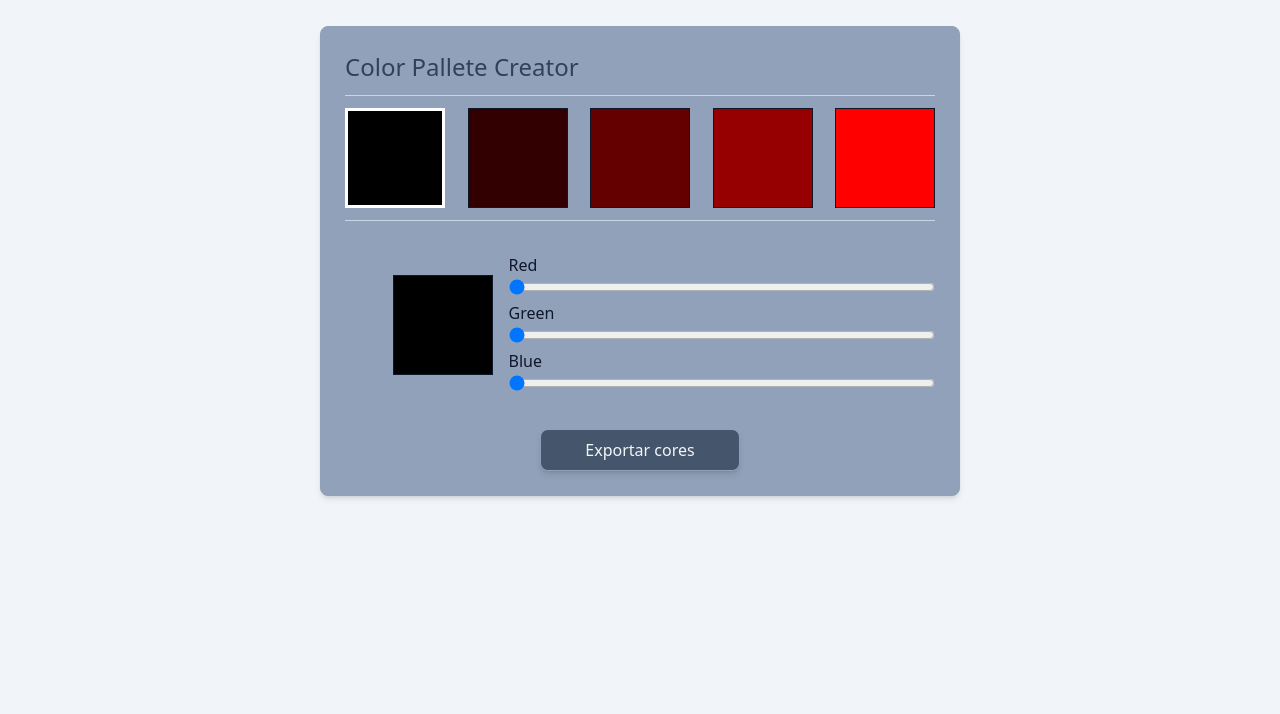
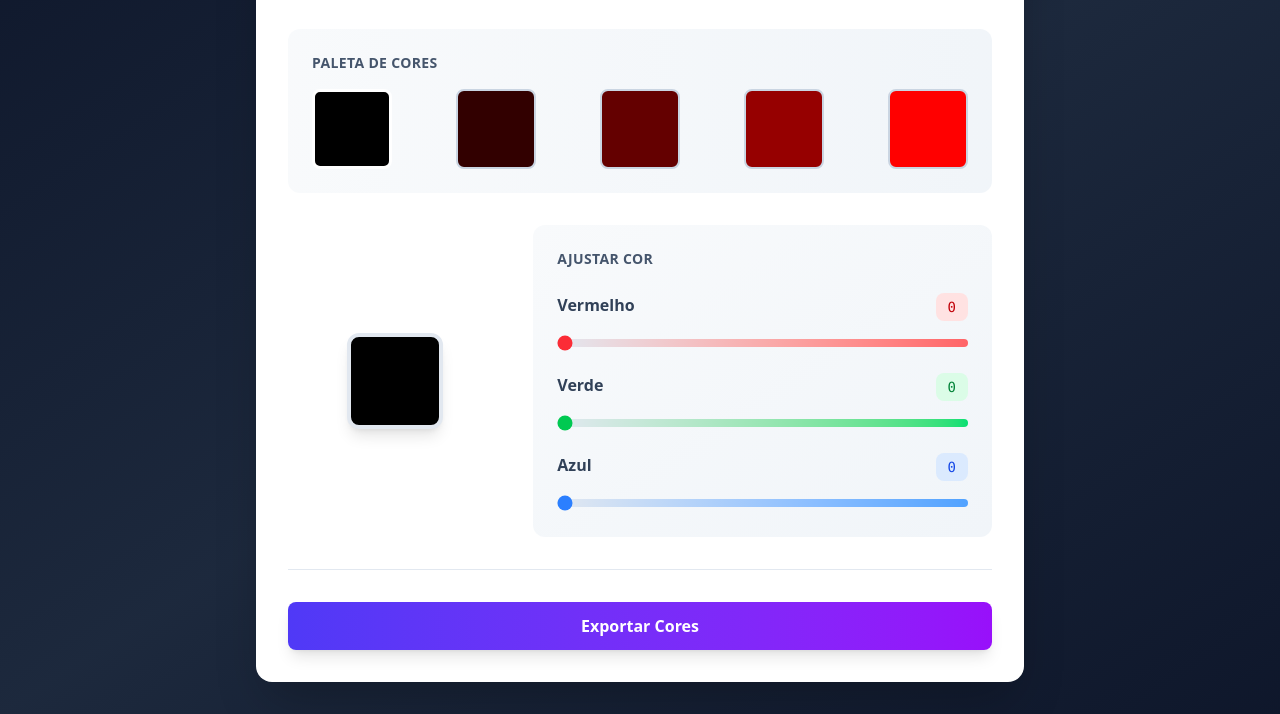
Before and after one commit to EdwinCastanoGuerrero/PaletaDeCores, a plain HTML site: page index.html in a window 1280 px wide. Shown: the part 139-853 px from the top of the page. Before the commit the page ends 800 px from the top, so only its background shows below. Drawn offline with nearby package versions, Linux system fonts and the light colour scheme.

Commit message:
Chore: implementa Tailwind

```diff
--- a/index.html
+++ b/index.html
@@ -7,52 +7,79 @@
     <link rel="shortcut icon" href="favicon.png" type="image/png">
     <script src="https://cdn.jsdelivr.net/npm/@tailwindcss/browser@4"></script>
 </head>
-<body class="bg-slate-100">
+<body class="bg-gradient-to-br from-slate-900 via-slate-800 to-slate-900 min-h-screen">
 
-    <div class="flex items-center justify-center h-screen">
+    <div class="flex items-center justify-center min-h-screen py-8 px-4">
 
-        <div class="p-6 bg-slate-400 text-slate-500 border-1 border-slate-400 rounded-lg shadow-md w-1/2">
+        <div class="w-full max-w-3xl p-8 bg-white rounded-2xl shadow-2xl">
 
-            <p class="text-2xl text-slate-700">Color Pallete Creator</p>
-
-            <hr class="border-slate-300 my-3">
-
-            <div class="flex justify-between">
-                <div class="border-1 border-slate-900 w-[100px] h-[100px]" id="color_0"></div>
-                <div class="border-1 border-slate-900 w-[100px] h-[100px]" id="color_1"></div>
-                <div class="border-1 border-slate-900 w-[100px] h-[100px]" id="color_2"></div>
-                <div class="border-1 border-slate-900 w-[100px] h-[100px]" id="color_3"></div>
-                <div class="border-1 border-slate-900 w-[100px] h-[100px]" id="color_4"></div>
+            <div class="mb-8">
+                <h1 class="text-4xl font-bold bg-gradient-to-r from-indigo-600 to-purple-600 bg-clip-text text-transparent">Color Palette Creator</h1>
+                <p class="text-slate-500 mt-2">Crie e personalize sua paleta de cores harmônica</p>
             </div>
 
-            <hr class="border-slate-300 my-3">
+            <div class="bg-gradient-to-r from-slate-50 to-slate-100 p-6 rounded-xl mb-8">
+                <p class="text-sm font-semibold text-slate-600 mb-4 uppercase tracking-wide">Paleta de Cores</p>
+                <div class="flex justify-between gap-3">
+                    <div class="group cursor-pointer">
+                        <div class="border-2 border-slate-300 w-20 h-20 rounded-lg transition-all duration-300 hover:border-slate-500 hover:shadow-lg" id="color_0"></div>
+                    </div>
+                    <div class="group cursor-pointer">
+                        <div class="border-2 border-slate-300 w-20 h-20 rounded-lg transition-all duration-300 hover:border-slate-500 hover:shadow-lg" id="color_1"></div>
+                    </div>
+                    <div class="group cursor-pointer">
+                        <div class="border-2 border-slate-300 w-20 h-20 rounded-lg transition-all duration-300 hover:border-slate-500 hover:shadow-lg" id="color_2"></div>
+                    </div>
+                    <div class="group cursor-pointer">
+                        <div class="border-2 border-slate-300 w-20 h-20 rounded-lg transition-all duration-300 hover:border-slate-500 hover:shadow-lg" id="color_3"></div>
+                    </div>
+                    <div class="group cursor-pointer">
+                        <div class="border-2 border-slate-300 w-20 h-20 rounded-lg transition-all duration-300 hover:border-slate-500 hover:shadow-lg" id="color_4"></div>
+                    </div>
+                </div>
+            </div>
 
-            <div class="flex gap-4 my-8">
+            <div class="grid grid-cols-3 gap-8 items-stretch">
 
-                <div class="flex justify-end items-center w-1/4">
-                    <div class="border-1 border-slate-900 w-[100px] h-[100px]" id="main_color"></div>
+                <div class="col-span-1 flex items-center justify-center">
+                    <div class="w-24 h-24 rounded-xl border-4 border-slate-200 shadow-lg transition-all duration-300" id="main_color"></div>
                 </div>
 
-                <div class="flex-1 flex-col">
-                    <div>
-                        <label for="range_red" class="text-slate-900">Red</label>
-                        <input type="range" class="w-full" name="range_red" id="range_red" min="0" max="255">
-                    </div>
-                    <div>
-                        <label for="range_green" class="text-slate-900">Green</label>
-                        <input type="range" class="w-full" name="range_green" id="range_green" min="0" max="255">
-                    </div>
-                    <div>
-                        <label for="range_blue" class="text-slate-900">Blue</label>
-                        <input type="range" class="w-full" name="range_blue" id="range_blue" min="0" max="255">
+                <div class="col-span-2 bg-gradient-to-br from-slate-50 to-slate-100 p-6 rounded-xl">
+                    <p class="text-sm font-semibold text-slate-600 mb-6 uppercase tracking-wide">Ajustar Cor</p>
+
+                    <div class="space-y-5">
+                        <div>
+                            <div class="flex justify-between mb-2">
+                                <label for="range_red" class="font-semibold text-slate-700">Vermelho</label>
+                                <span class="text-sm font-mono bg-red-100 text-red-700 px-3 py-1 rounded-lg" id="value_red">0</span>
+                            </div>
+                            <input type="range" class="w-full h-2 bg-gradient-to-r from-slate-200 to-red-400 rounded-lg appearance-none cursor-pointer accent-red-500" name="range_red" id="range_red" min="0" max="255">
+                        </div>
+
+                        <div>
+                            <div class="flex justify-between mb-2">
+                                <label for="range_green" class="font-semibold text-slate-700">Verde</label>
+                                <span class="text-sm font-mono bg-green-100 text-green-700 px-3 py-1 rounded-lg" id="value_green">0</span>
+                            </div>
+                            <input type="range" class="w-full h-2 bg-gradient-to-r from-slate-200 to-green-400 rounded-lg appearance-none cursor-pointer accent-green-500" name="range_green" id="range_green" min="0" max="255">
+                        </div>
+
+                        <div>
+                            <div class="flex justify-between mb-2">
+                                <label for="range_blue" class="font-semibold text-slate-700">Azul</label>
+                                <span class="text-sm font-mono bg-blue-100 text-blue-700 px-3 py-1 rounded-lg" id="value_blue">0</span>
+                            </div>
+                            <input type="range" class="w-full h-2 bg-gradient-to-r from-slate-200 to-blue-400 rounded-lg appearance-none cursor-pointer accent-blue-500" name="range_blue" id="range_blue" min="0" max="255">
+                        </div>
                     </div>
                 </div>
 
             </div>
 
-            <div class="text-center">
-                <button class="bg-slate-600 w-50 text-slate-100 p-2 text-center border-1 border-slate-400 rounded-lg cursor-pointer shadow-md hover:bg-slate-500 hover:text-slate-100" id="btn_export">Exportar cores</button>
-                <p class="text-slate-900 text-center mt-3 hidden" id="export_message">Todas as cores foram exportadas para o clipboard.</p>
+            <div class="mt-8 pt-8 border-t border-slate-200">
+                <button class="w-full bg-gradient-to-r from-indigo-600 to-purple-600 hover:from-indigo-700 hover:to-purple-700 text-white font-semibold py-3 px-6 rounded-lg transition-all duration-300 shadow-lg hover:shadow-xl transform hover:scale-105" id="btn_export">Exportar Cores</button>
+                <p class="text-center text-green-600 font-semibold mt-4 hidden" id="export_message">✓ Todas as cores foram copiadas para o clipboard!</p>
             </div>
 
         </div>
--- a/script.js
+++ b/script.js
@@ -51,21 +51,29 @@ function setSelectedColorCard(index) {
     red.value = colors[index]?.red || 0;
     green.value = colors[index]?.green || 0;
     blue.value = colors[index]?.blue || 0;
+
+    // Atualizar os valores exibidos
+    document.querySelector("#value_red").textContent = colors[index]?.red || 0;
+    document.querySelector("#value_green").textContent = colors[index]?.green || 0;
+    document.querySelector("#value_blue").textContent = colors[index]?.blue || 0;
 }
 
 
 red.addEventListener('input', () => {
     colors[colorCardIndex].red = red.value;
+    document.querySelector("#value_red").textContent = red.value;
     updateMainColor();
     updateColorCard();
 });
 green.addEventListener('input', () => {
     colors[colorCardIndex].green = green.value;
+    document.querySelector("#value_green").textContent = green.value;
     updateMainColor();
     updateColorCard();
 });
 blue.addEventListener('input', () => {
     colors[colorCardIndex].blue = blue.value;
+    document.querySelector("#value_blue").textContent = blue.value;
     updateMainColor();
     updateColorCard();
 });
```
